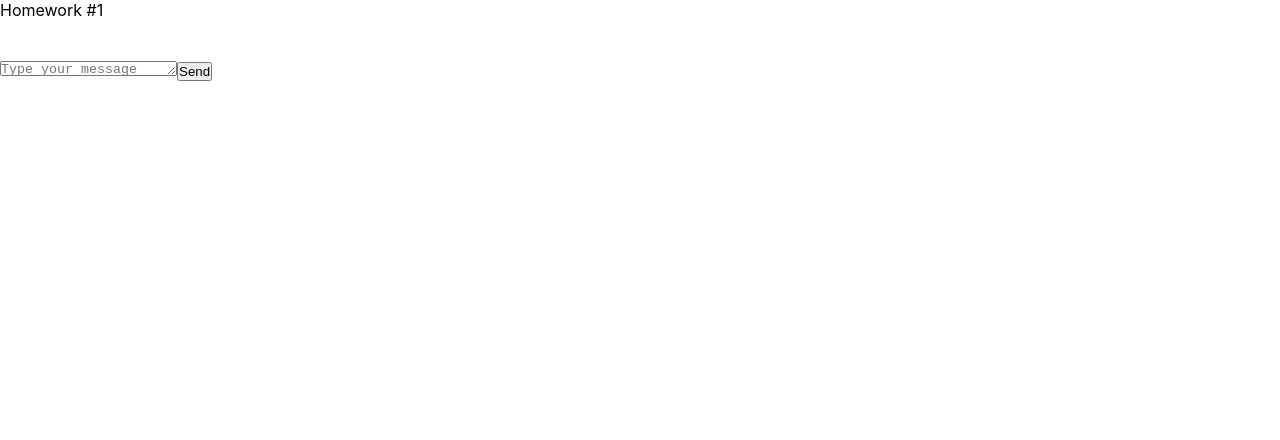
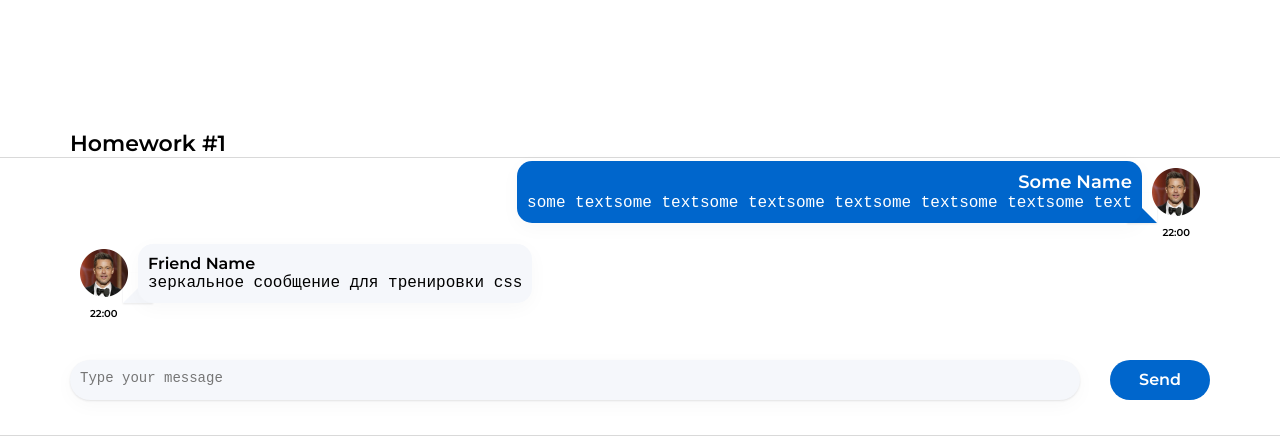
Before and after one commit to pantaiz/Homework_auto_check, a React (Create React App) app: page / in a window 1280 px wide. Shown: the top 440 px of the page. Built offline with nearby package versions, Linux system fonts and the light colour scheme.

Commit message:
Домашнее задание N1, верстка диалогового окна, типизация пропсов

```diff
--- a/public/index.html
+++ b/public/index.html
@@ -3,6 +3,9 @@
   <head>
     <meta charset="utf-8" />
     <link rel="icon" href="%PUBLIC_URL%/favicon.ico" />
+    <link rel="preconnect" href="https://fonts.googleapis.com">
+    <link rel="preconnect" href="https://fonts.gstatic.com" crossorigin>
+    <link href="https://fonts.googleapis.com/css2?family=Montserrat:wght@200;300;600;700;800&display=swap" rel="stylesheet">
     <meta name="viewport" content="width=device-width, initial-scale=1" />
     <meta name="theme-color" content="#000000" />
     <meta
--- a/src/s1-main/App.module.css
+++ b/src/s1-main/App.module.css
@@ -1,11 +1,20 @@
 .App {
     --header_height: 60px;
+    font-family:'Montserrat',sans-serif;
+
+
 }
 
 .hw {
-
+border-top: 1px solid #D9D9D9;
+border-bottom: 1px solid #D9D9D9;
+    padding-left: 70px;
 }
 
 .hwTitle {
-
+    font-size: 22px;
+    font-weight: 600;
+    line-height: 27px;
+    padding-top: 130px;
+    padding-left: 70px;
 }
--- a/src/s2-homeworks/hw01/HW1.tsx
+++ b/src/s2-homeworks/hw01/HW1.tsx
@@ -6,15 +6,25 @@
 import avatar from './avatar.png'
 
 /*
-* 1 - описать тип MessageType
-* 2 - описать тип MessagePropsType в файле Message.tsx
+* 1 - описать тип MessageType                          DONE
+* 2 - описать тип MessagePropsType в файле Message.tsx DONE
 * 3 - в файле Message.tsx отобразить приходящие данные
 * 4 - выполнить пункты 2, 3 в файле FriendMessage.tsx
 * 5 - сделать стили в соответствии с дизайном
 * */
 
 // нужно создать правильный тип вместо any
-export type MessageType = any
+export type MessageType = {
+    id: number,
+    user: {
+        avatar: string,
+        name: string
+    },
+    message: {
+        text: string
+        time: string
+    },
+}
 
 // структуру объекта не менять
 export const message0: MessageType = {
@@ -47,12 +57,12 @@
             <div className={s2.hw}>
                 {/*проверка отображения (не менять)*/}
                 <div>
-                    <Message message={message0} />
-                    <FriendMessage message={friendMessage0} />
+                    <Message message={message0}/>
+                    <FriendMessage message={friendMessage0}/>
                 </div>
 
                 {/*для автоматической проверки дз (не менять)*/}
-                <MessageSender M={Message} />
+                <MessageSender M={Message}/>
             </div>
         </div>
     )
--- a/src/s2-homeworks/hw01/friend-message/FriendMessage.module.css
+++ b/src/s2-homeworks/hw01/friend-message/FriendMessage.module.css
@@ -1,31 +1,61 @@
 .friendMessage {
-
+    padding-right: 70px;
 }
 
 .friendImageAndText {
+     width: 100%;
+    display: flex;
+    flex-wrap: wrap;
+    align-items: center;
+
 
 }
 
 .friendImageAndText img {
-
+    margin: 10px;
+    width: 48px;
 }
 
 .friendText {
+    border-radius: 15px;
+    position: relative;
+    background: #F5F7FB;
+    padding: 10px;
+    font-size: 16px;
+    box-shadow: 0px 1px 2px 0px #1D21261A;
+    box-shadow: 0px 5px 20px 0px #1D212608;
+
+
 
 }
 
 .friendText:after {
+     position: absolute;
+    bottom: 0;
+    left: -15px;
+    z-index: -1;
+    border: 15px solid transparent;
+    border-right: 15px solid #F5F7FB;
+    border-bottom: 15px solid #F5F7FB;
+    content: '';
+    box-shadow: 0px 1px 2px 0px #1D21261A;
+
+
 
 }
 
 .friendName {
-
+       font-size: 16px;
+    font-weight: 600;
 }
 
 .friendMessageText {
-
+    font-weight: 400;
+    line-height: 20px;
 }
 
 .friendTime {
-
+       font-size: 10px;
+    font-weight: 600;
+    padding-left: 20px;
 }
--- a/src/s2-homeworks/hw01/friend-message/FriendMessage.tsx
+++ b/src/s2-homeworks/hw01/friend-message/FriendMessage.tsx
@@ -1,8 +1,13 @@
 import React from 'react'
 import s from './FriendMessage.module.css'
+import {MessageType} from "../HW1";
+
+type FriendMessageProps = {
+    message: MessageType
+}
 
 // создать тип вместо any и отобразить приходящие данные
-const FriendMessage = (props: any) => {
+const FriendMessage = (props: FriendMessageProps) => {
     return (
         <div
             id={'hw1-friend-message-' + props.message.id}
@@ -12,7 +17,7 @@
                 <img
                     id={'hw1-friend-avatar-' + props.message.id}
                     // создаёт студент
-
+                    src={props.message.user.avatar}
                     //
                 />
                 <div className={s.friendText}>
@@ -21,6 +26,7 @@
                         className={s.friendName}
                     >
                         {/*создаёт студент*/}
+                        {props.message.user.name}
 
                         {/**/}
                     </div>
@@ -29,6 +35,7 @@
                         className={s.friendMessageText}
                     >
                         {/*создаёт студент*/}
+                        {props.message.message.text}
 
                         {/**/}
                     </pre>
@@ -39,7 +46,7 @@
                 className={s.friendTime}
             >
                 {/*создаёт студент*/}
-
+                {props.message.message.time}
                 {/**/}
             </div>
         </div>
--- a/src/s2-homeworks/hw01/message-sender/MessageSender.module.css
+++ b/src/s2-homeworks/hw01/message-sender/MessageSender.module.css
@@ -1,18 +1,44 @@
 .sendForm {
-
+    align-self: flex-end;
+    display: flex;
+    padding-top: 40px;
+    padding-bottom:35px ;
 }
 
 .textarea {
 
+    padding:10px;
+    background: #F5F7FB;
+    border-radius:20px;
+    min-height:40px;
+    width: 100%;
+    font-size: 14px;
+    color: #00000099;
+    font-weight: 400;
+    border: none;
+    box-shadow: 0px 5px 20px rgba(29, 33, 38, 0.03), 0px 1px 2px rgba(29, 33, 38, 0.1);
+    resize: none;
 }
 
 .button {
-
+    height: 40px;
+    width: 120px;
+    background: #0066CC;
+    border-radius: 20px;
+    color: #FFFFFF;
+    font-weight: 600;
+    font-size: 16px;
+    line-height: 20px;
+    border: none;
+    margin-right: 70px;
+    margin-left: 30px;
+    font-family: 'Montserrat', sans-serif;
 }
 
 .button:hover {
+    background: #2557c4;
+}
 
+.button:active {
+    background: #3f628c;
 }
-.button:active {
-
-}
--- a/src/s2-homeworks/hw01/message/Message.module.css
+++ b/src/s2-homeworks/hw01/message/Message.module.css
@@ -1,31 +1,65 @@
 .message {
-
+    padding-right: 70px;
 }
 
 .imageAndText {
+    color: #FFFFFF;
+    width: 100%;
+    display: flex;
+    flex-wrap: wrap;
+    align-items: center;
+    flex-direction: row-reverse;
+
 
 }
 
 .imageAndText img {
-
+    margin: 10px;
+    width: 48px;
 }
 
+
 .text {
+    border-radius: 15px;
+    position: relative;
+    background: #0066CC;
+    padding: 10px;
+    font-size: 16px;
+    box-shadow: 0px 1px 2px 0px #1D21261A;
+    box-shadow: 0px 5px 20px 0px #1D212608;
+
 
 }
 
 .text:after {
-
+    position: absolute;
+    bottom: 0;
+    right: -15px;
+    z-index: -1;
+    border: 15px solid transparent;
+    border-left: 15px solid #0066CC;
+    border-bottom: 15px solid #0066CC;
+    content: '';
+    box-shadow: 0px 1px 2px 0px #1D21261A;
 }
 
+
 .name {
-
+    display: flex;
+    flex-direction: row-reverse;
+    font-size: 18px;
+    font-weight: 600;
 }
 
 .messageText {
-
+    line-height: 20px;
+    font-weight: 400;
 }
 
 .time {
-
+    display: flex;
+    flex-direction: row-reverse;
+    font-size: 10px;
+    font-weight: 600;
+    padding-right: 20px;
 }
--- a/src/s2-homeworks/hw01/message/Message.tsx
+++ b/src/s2-homeworks/hw01/message/Message.tsx
@@ -1,9 +1,11 @@
 import React from 'react'
 import s from './Message.module.css'
+import {MessageType} from "../HW1";
 
 // нужно создать правильный тип вместо any
-export type MessagePropsType = any
-
+export type MessagePropsType = {
+    message:MessageType
+}
 // нужно отобразить приходящие данные
 const Message = (props: MessagePropsType) => {
     return (
@@ -12,25 +14,25 @@
                 <img
                     id={'hw1-avatar-' + props.message.id}
                     // создаёт студент
-
+                    src={props.message.user.avatar}
                     //
                 />
                 <div className={s.text}>
                     <div id={'hw1-name-' + props.message.id} className={s.name}>
                         {/*создаёт студент*/}
-
+                        {props.message.user.name}
                         {/**/}
                     </div>
                     <pre id={'hw1-text-' + props.message.id} className={s.messageText}>
                         {/*создаёт студент*/}
-
+                        {props.message.message.text}
                         {/**/}
                     </pre>
                 </div>
             </div>
             <div id={'hw1-time-' + props.message.id} className={s.time}>
                 {/*создаёт студент*/}
-
+                {props.message.message.time}
                 {/**/}
             </div>
         </div>
```
